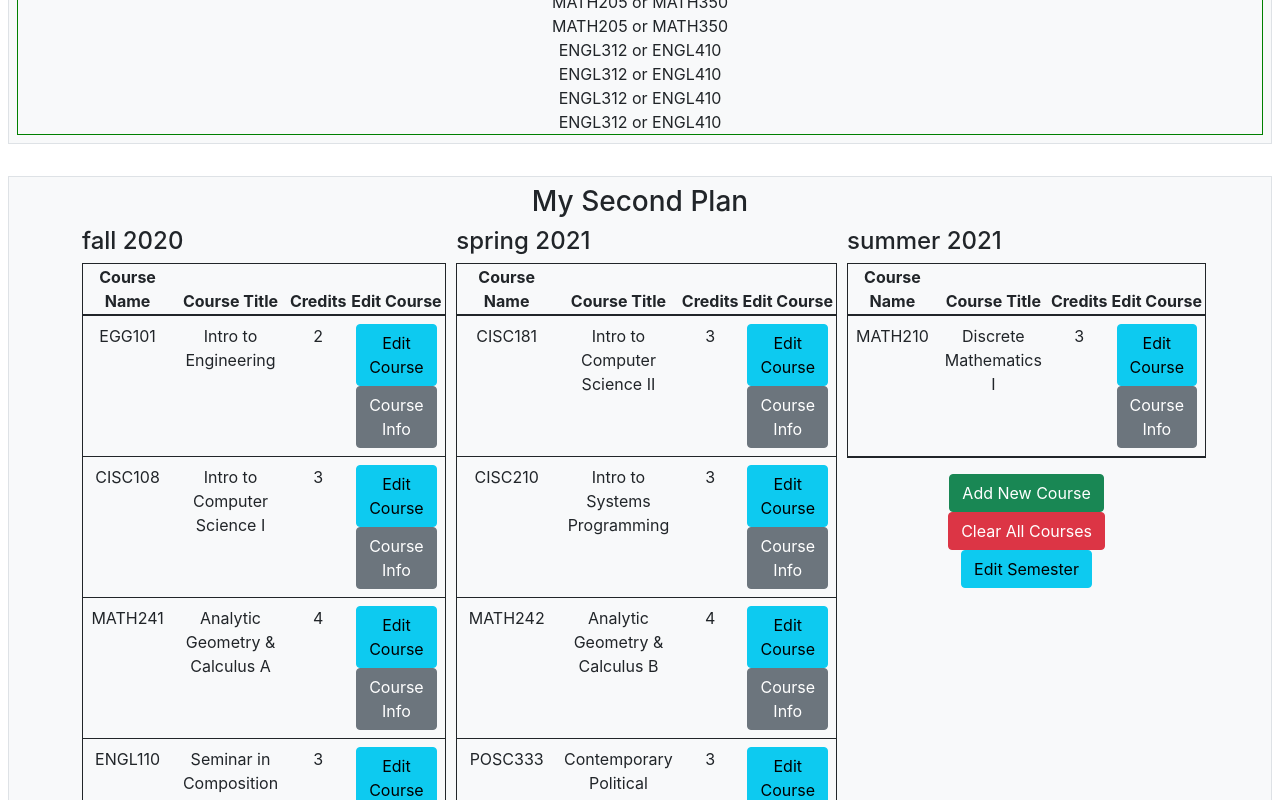
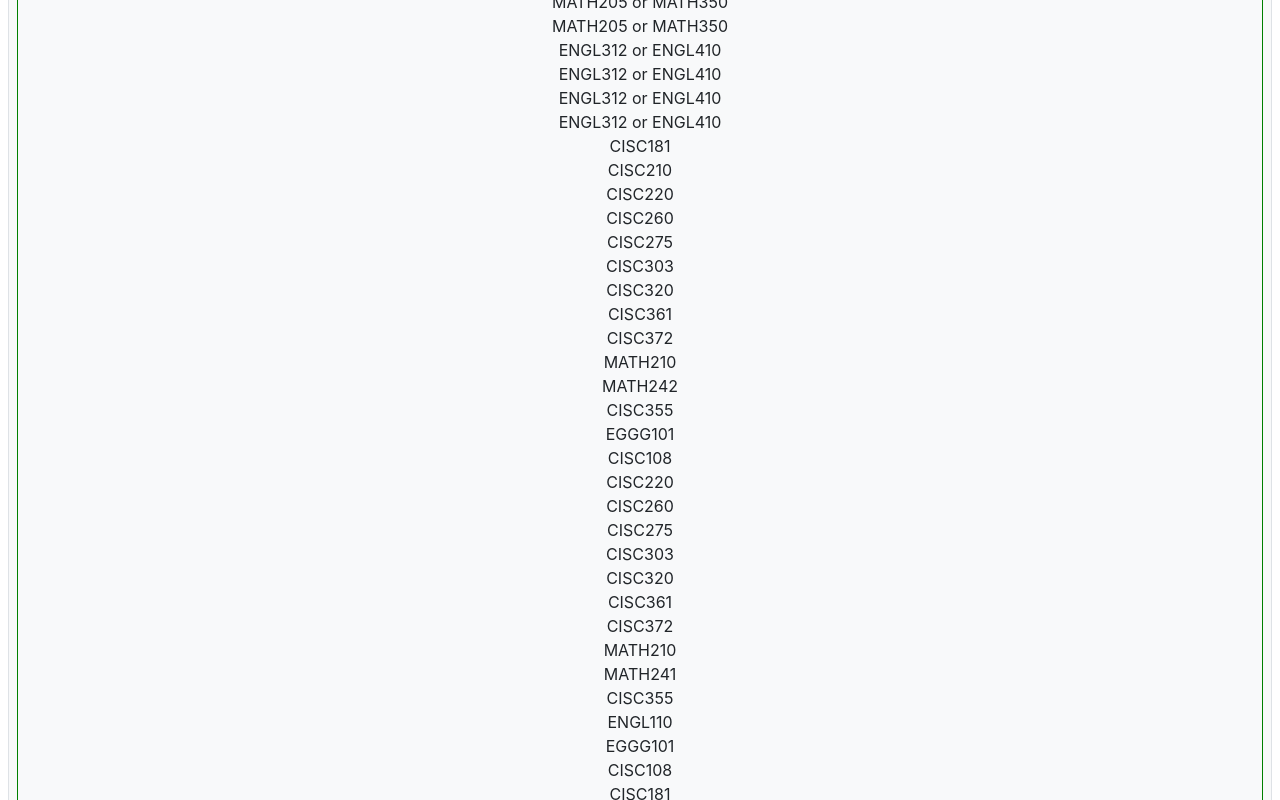
Before and after one commit to UD-CISC275-S22/cis-scheduler-team-18, a React (Create React App) app: page / in a window 1280 px wide. Shown: the part 4700-5500 px from the top of the page. Built offline with nearby package versions, Linux system fonts and the light colour scheme.

Commit message:
checking core classes complete

```diff
--- a/src/components/CheckDegreeReqs.tsx
+++ b/src/components/CheckDegreeReqs.tsx
@@ -279,12 +279,34 @@ export function CheckDegreeReq({ plan }: { plan: Plan }): JSX.Element {
             ];
         }
     }
+
+    function checkCoreCourses(classes: Course[]) {
+        //an array of the codes of all the core requirements in the data file
+        const coreCodes = CORES.map((course: Course): string => course.code);
+        const classesCodes = classes.map(
+            (course: Course): string => course.code
+        );
+
+        //this will find all the missing courses
+        //will filter through the input classes and test to see which course codes aren't included in coreCodes
+        //findMissingCourses: an array of all the courses not in the input classes
+        const findMissingCourses = coreCodes.filter(
+            (course: string): boolean => !classesCodes.includes(course)
+        );
+        //now, we need to add each find missing course to missingrequirements
+        const missingCourses = findMissingCourses.map(
+            (course: string): string => course
+        );
+
+        missingRequirements = missingRequirements.concat(missingCourses);
+    }
     plan.semesters.map((sem: Semester) => checkBreadths(sem.courses));
     plan.semesters.map((sem: Semester) => checkMultiCultural(sem.courses));
     plan.semesters.map((sem: Semester) => checkDLE(sem.courses));
     plan.semesters.map((sem: Semester) => checkCapstone(sem.courses));
     plan.semesters.map((sem: Semester) => checkMath(sem.courses));
     plan.semesters.map((sem: Semester) => checkEngl(sem.courses));
+    plan.semesters.map((sem: Semester) => checkCoreCourses(sem.courses));
     return (
         <div className="boxed">
             {missingRequirements.map((req: string) => (
```
